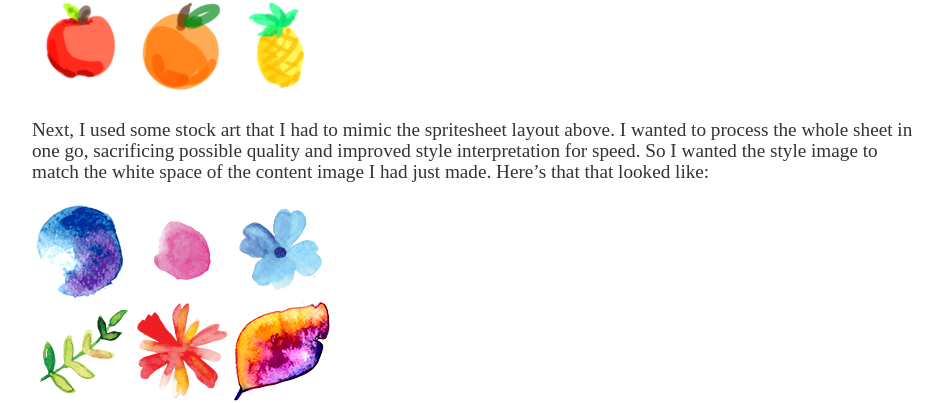
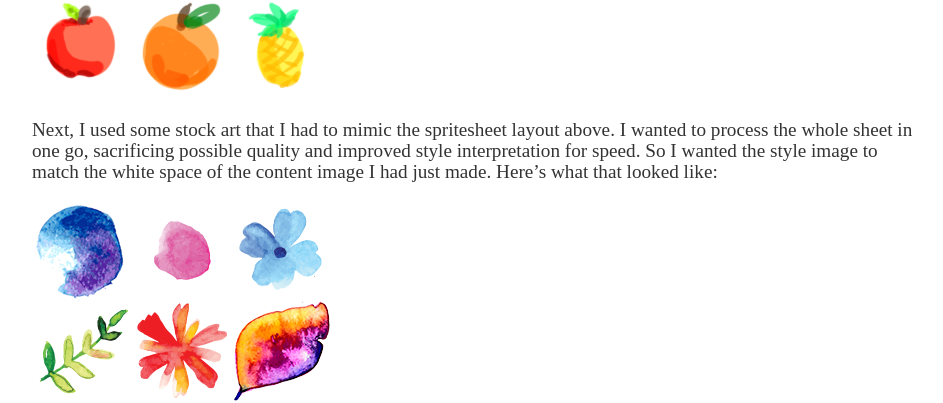
Before and after one commit to katieamazing/katieamazing.github.io, a Jekyll site: the page built from _posts/2016-12-15-art-generation-style-transfer.md, in a window 1280 px wide and 900 px high, scrolled down 948 px. Shown: the part 141-544 px from the top of the window, without its empty margins (160-1103 px from the left). Built offline with Jekyll 4.4.1, drawn with Linux system fonts in a browser that asks for light colours; some of the changed text lies outside the part shown.

Commit message:
Update 2016-12-15-art-generation-style-transfer.md

```diff
--- a/_posts/2016-12-15-art-generation-style-transfer.md
+++ b/_posts/2016-12-15-art-generation-style-transfer.md
@@ -12,7 +12,7 @@
 
 ![my original sprites, hand drawn](https://raw.githubusercontent.com/katieamazing/katieamazing.github.io/master/games/LD37/my_sprites.png)
 
-Next, I used some stock art that I had to mimic the spritesheet layout above. I wanted to process the whole sheet in one go, sacrificing possible quality and improved style interpretation for speed. So I wanted the style image to match the white space of the content image I had just made. Here's that that looked like:
+Next, I used some stock art that I had to mimic the spritesheet layout above. I wanted to process the whole sheet in one go, sacrificing possible quality and improved style interpretation for speed. So I wanted the style image to match the white space of the content image I had just made. Here's what that looked like:
 
 ![stock art "spritesheet" for style transfer](https://raw.githubusercontent.com/katieamazing/katieamazing.github.io/master/games/LD37/stock_sprites.png)
 
```
Also changed, not shown: other parts of _posts/2016-12-15-art-generation-style-transfer.md (+2 -0 lines).
